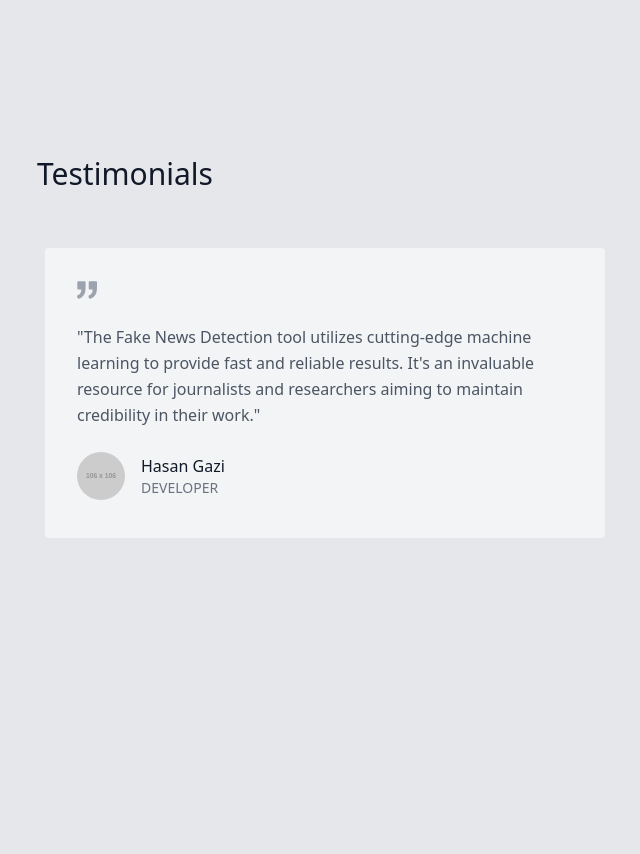
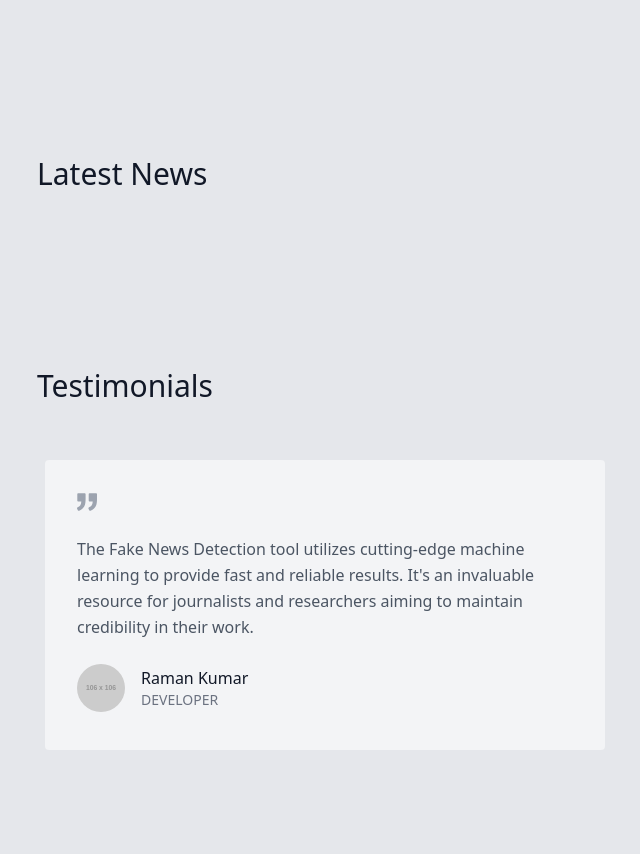
Before and after one commit to ramancodes/Fake_News_Detection, a Flask app: page / in a window 1280 px wide. Shown: the part 487-1341 px from the top of the page, without its empty margins (11-651 px from the left). Before the commit the page ends 1025 px from the top, so only its background shows below. Run offline with Flask 3, Linux system fonts and the light colour scheme; grey boxes labelled with a size stand in for pictures from a placeholder-image service; parts of the project's set-up code (start-up, migrations or seed data) failed here and were passed over; some libraries are stand-ins or nearby versions.

Commit message:
Changed app.py to index.py

```diff
--- a/app.py
+++ b/index.py
@@ -3,11 +3,16 @@
 import joblib
 import pandas as pd
 from sklearn.linear_model import PassiveAggressiveClassifier
+from datetime import datetime
+import os
 
 # API Keys for CNN, BBC, Fox News
-NEWS_URL_CNN = f'https://saurav.tech/NewsAPI/everything/cnn.json'
-NEWS_URL_BBC = f'https://saurav.tech/NewsAPI/everything/bbc-news.json'
-NEWS_URL_FOX_NEWS = f'https://saurav.tech/NewsAPI/everything/fox-news.json'
+# NEWS_URL_CNN = f'https://saurav.tech/NewsAPI/everything/cnn.json'
+# NEWS_URL_BBC = f'https://saurav.tech/NewsAPI/everything/bbc-news.json'
+# NEWS_URL_FOX_NEWS = f'https://saurav.tech/NewsAPI/everything/fox-news.json'
+NEWS_URL_CNN = os.getenv("NEWS_URL_CNN")
+NEWS_URL_BBC = os.getenv("NEWS_URL_BBC")
+NEWS_URL_FOX_NEWS = os.getenv("NEWS_URL_FOX_NEWS")
 
 # Load the pre-trained ML model and vectorizer
 model = joblib.load(open('model.joblib', 'rb'))
@@ -17,6 +22,7 @@
 
 # Function to fetch news
 def getData():
+    all_news = []
     titles = []
     description = []
 
@@ -24,6 +30,7 @@
     if res.status_code == 200:
         res_json = res.json()
         for article in res_json['articles']:
+            all_news.append(article)
             titles.append(article['title'])
             description.append(article['description'])
 
@@ -31,6 +38,7 @@
     if res.status_code == 200:
         res_json = res.json()
         for article in res_json['articles']:
+            all_news.append(article)
             titles.append(article['title'])
             description.append(article['description'])
 
@@ -38,10 +46,17 @@
     if res.status_code == 200:
         res_json = res.json()
         for article in res_json['articles']:
+            all_news.append(article)
             titles.append(article['title'])
             description.append(article['description'])
 
-    return titles, description
+    response = {
+        "titles": titles,
+        "description": description,
+        "all_news": all_news
+    }
+
+    return response
 
 
 # function to get the related news
@@ -87,16 +102,47 @@
     else:
         print(f"Error: {response.status_code} - Could not fetch news.")
 
+def get_news_from_api():
+
+    try:
+        data = getData()["all_news"]
+
+        # Transform the API response into the format we need
+        news_items = []
+        for item in data['articles']:
+            news_items.append({
+                'title': item['title'],
+                'description': item['description'],
+                'image_url': item['urlToImage'],
+                'url': item['url'],
+                'date': datetime.strptime(item['publishedAt'], '%Y-%m-%dT%H:%M:%SZ')
+            })
+        return news_items
+    except Exception as e:
+        print(f"Error fetching news: {e}")
+        return []
+
 
 
 @app.route('/')
 def home():
-    return render_template("index.html")
+    news_items = get_news_from_api()
+    testimonials = [
+        {
+            'content': "The Fake News Detection tool utilizes cutting-edge machine learning to provide fast and reliable results. It's an invaluable resource for journalists and researchers aiming to maintain credibility in their work.",
+            'image': 'https://dummyimage.com/106x106',
+            'name': 'Raman Kumar',
+            'role': 'DEVELOPER'
+        },
+    ]
+
+    return render_template("index.html",news_items=news_items, testimonials=testimonials)
 
 @app.route('/prediction', methods=['GET', 'POST'])
 def prediction():
     # Fetch and train model on real-time data from CNN and BBC
-    titles, description = getData()
+    response_news = getData()
+    titles, description = response_news["titles"], response_news["description"]
     data = pd.DataFrame(
         {
             'title': titles,
--- a/templates/index.html
+++ b/templates/index.html
@@ -9,7 +9,7 @@
     <link href="https://cdn.jsdelivr.net/npm/bootstrap@5.1.0/dist/css/bootstrap.min.css" rel="stylesheet" integrity="sha384-KyZXEAg3QhqLMpG8r+8fhAXLRk2vvoC2f3B09zVXn8CA5QIVfZOJ3BCsw2P0p/We" crossorigin="anonymous">
     <link href="https://unpkg.com/tailwindcss@^2/dist/tailwind.min.css" rel="stylesheet">
 
-    <title>Fake News Detection</title>
+    <title>{% block title %}Fake News Detection{% endblock %}</title>
   </head>
   <body class="bg-gray-200">
     <header class="text-gray-600 body-font -my-8">
@@ -21,10 +21,10 @@
             <span class="ml-3 text-xl">Fake News Detection</span>
           </a>
           <nav class="md:ml-auto flex flex-wrap items-center text-base justify-center gap-5">
-            <a href="/" class="hover:bg-gray-400 hover:text-white px-2 py-2 rounded">Home</a>
-            <a class="hover:bg-gray-400 hover:text-white px-2 py-2 rounded">About us</a>
-            <a href="/prediction" class="hover:bg-gray-400 hover:text-white px-2 py-2 rounded">Prediction</a>
-            <a class="hover:bg-gray-400 hover:text-white px-2 py-2 rounded">Contact us</a>
+            <a href="{{ url_for('home') }}" class="hover:bg-gray-400 hover:text-white px-2 py-2 rounded">Home</a>
+            <a href="/about" class="hover:bg-gray-400 hover:text-white px-2 py-2 rounded">About us</a>
+            <a href="{{ url_for('prediction') }}" class="hover:bg-gray-400 hover:text-white px-2 py-2 rounded">Prediction</a>
+            <a href="/contact" class="hover:bg-gray-400 hover:text-white px-2 py-2 rounded">Contact us</a>
           </nav>
         </div>
     </header>
@@ -39,31 +39,70 @@
           </h1>
           <p class="mb-8 leading-relaxed">"Fake News Detection Web Application" is an intelligent tool designed to classify news articles as either real or fake using machine learning algorithms. Leveraging techniques like TF-IDF vectorization and a Passive Aggressive Classifier, it offers users reliable predictions based on their input. This application demonstrates the practical use of natural language processing to combat misinformation in real time.</p>
           <div class="flex justify-center">
-              <a href="/prediction"><button class="inline-flex text-white bg-green-500 border-0 py-2 px-6 focus:outline-none hover:bg-green-600 rounded text-lg">Predict Any News</button></a>
-
+            <a href="{{ url_for('prediction') }}"><button class="inline-flex text-white bg-green-500 border-0 py-2 px-6 focus:outline-none hover:bg-green-600 rounded text-lg">Predict Any News</button></a>
           </div>
         </div>
         <div class="lg:max-w-lg lg:w-full md:w-1/2 w-5/6">
-            <img class="object-cover object-center rounded" alt="hero" src="../static/image.svg">
+          <img class="object-cover object-center rounded" alt="hero" src="{{ url_for('static', filename='image.svg') }}">
         </div>
       </div>
     </section>
+
+    <!-- Latest News Section -->
+    <section class="text-gray-600 body-font -my-8">
+      <div class="container px-5 py-24 mx-auto">
+        <h1 class="text-3xl font-medium title-font text-gray-900 mb-12 text-start">Latest News</h1>
+        <div class="flex flex-wrap -m-4">
+          {% for news in news_items %}
+          <div class="p-4 md:w-1/3">
+            <div class="h-full border-2 border-gray-200 border-opacity-60 rounded-lg overflow-hidden bg-white">
+              <img class="lg:h-48 md:h-36 w-full object-cover object-center" src="{{ news.image_url }}" alt="{{ news.title }}">
+              <div class="p-6">
+                <!-- <span class="tracking-widest text-xs title-font font-medium text-green-500 mb-1">{{ news.category|upper }}</span> -->
+                <h2 class="text-lg font-medium text-gray-900 mb-3">{{ news.title }}</h2>
+                <p class="leading-relaxed mb-3">{{ news.description|truncate(150) }}</p>
+                <div class="flex items-center flex-wrap">
+                  <a href="{{ news.url }}" class="text-green-500 inline-flex items-center md:mb-2 lg:mb-0">Read More
+                    <svg class="w-4 h-4 ml-2" viewBox="0 0 24 24" stroke="currentColor" stroke-width="2" fill="none" stroke-linecap="round" stroke-linejoin="round">
+                      <path d="M5 12h14"></path>
+                      <path d="M12 5l7 7-7 7"></path>
+                    </svg>
+                  </a>
+                  <span class="text-gray-400 mr-3 inline-flex items-center lg:ml-auto md:ml-0 ml-auto leading-none text-sm pr-3 py-1">
+                    {{ news.date.strftime('%d-%b-%Y') }}
+                  </span>
+                </div>
+              </div>
+            </div>
+          </div>
+          {% endfor %}
+        </div>
+      </div>
+    </section>
+
     <section class="text-gray-600 body-font -my-8">
       <div class="container px-5 py-24 mx-auto">
         <h1 class="text-3xl font-medium title-font text-gray-900 mb-12 text-start">Testimonials</h1>
         <div class="flex flex-wrap -m-4">
+          {% for testimonial in testimonials %}
           <div class="p-4 md:w-1/2 w-full">
             <div class="h-full bg-gray-100 p-8 rounded">
               <svg xmlns="http://www.w3.org/2000/svg" fill="currentColor" class="block w-5 h-5 text-gray-400 mb-4" viewBox="0 0 975.036 975.036">
                 <path d="M925.036 57.197h-304c-27.6 0-50 22.4-50 50v304c0 27.601 22.4 50 50 50h145.5c-1.9 79.601-20.4 143.3-55.4 191.2-27.6 37.8-69.399 69.1-125.3 93.8-25.7 11.3-36.8 41.7-24.8 67.101l36 76c11.6 24.399 40.3 35.1 65.1 24.399 66.2-28.6 122.101-64.8 167.7-108.8 55.601-53.7 93.7-114.3 114.3-181.9 20.601-67.6 30.9-159.8 30.9-276.8v-239c0-27.599-22.401-50-50-50zM106.036 913.497c65.4-28.5 121-64.699 166.9-108.6 56.1-53.7 94.4-114.1 115-181.2 20.6-67.1 30.899-159.6 30.899-277.5v-239c0-27.6-22.399-50-50-50h-304c-27.6 0-50 22.4-50 50v304c0 27.601 22.4 50 50 50h145.5c-1.9 79.601-20.4 143.3-55.4 191.2-27.6 37.8-69.4 69.1-125.3 93.8-25.7 11.3-36.8 41.7-24.8 67.101l35.9 75.8c11.601 24.399 40.501 35.2 65.301 24.399z"></path>
               </svg>
-                <p class="leading-relaxed mb-6">"The Fake News Detection tool utilizes cutting-edge machine learning to provide fast and reliable results. It's an invaluable resource for journalists and researchers aiming to maintain credibility in their work."</p>
+              <p class="leading-relaxed mb-6">{{ testimonial.content }}</p>
               <a class="inline-flex items-center">
-                  <img alt="testimonial" src="https://dummyimage.com/106x106" class="w-12 h-12 rounded-full flex-shrink-0 object-cover object-center">
+                <img alt="testimonial" src="{{ testimonial.image }}" class="w-12 h-12 rounded-full flex-shrink-0 object-cover object-center">
                 <span class="flex-grow flex flex-col pl-4">
-                    <span class="title-font font-medium text-gray-900">Hasan Gazi</span>
-                    <span class="text-gray-500 text-sm">DEVELOPER</span>
+                  <span class="title-font font-medium text-gray-900">{{ testimonial.name }}</span>
+                  <span class="text-gray-500 text-sm">{{ testimonial.role }}</span>
                 </span>
               </a>
             </div>
           </div>
+          {% endfor %}
+        </div>
+      </div>
+    </section>
+  </body>
+</html>
```
Also changed, not shown: test.py (deleted, +0 -55 lines), 1 other file. Lines whose indentation alone changed are shown as unchanged.
